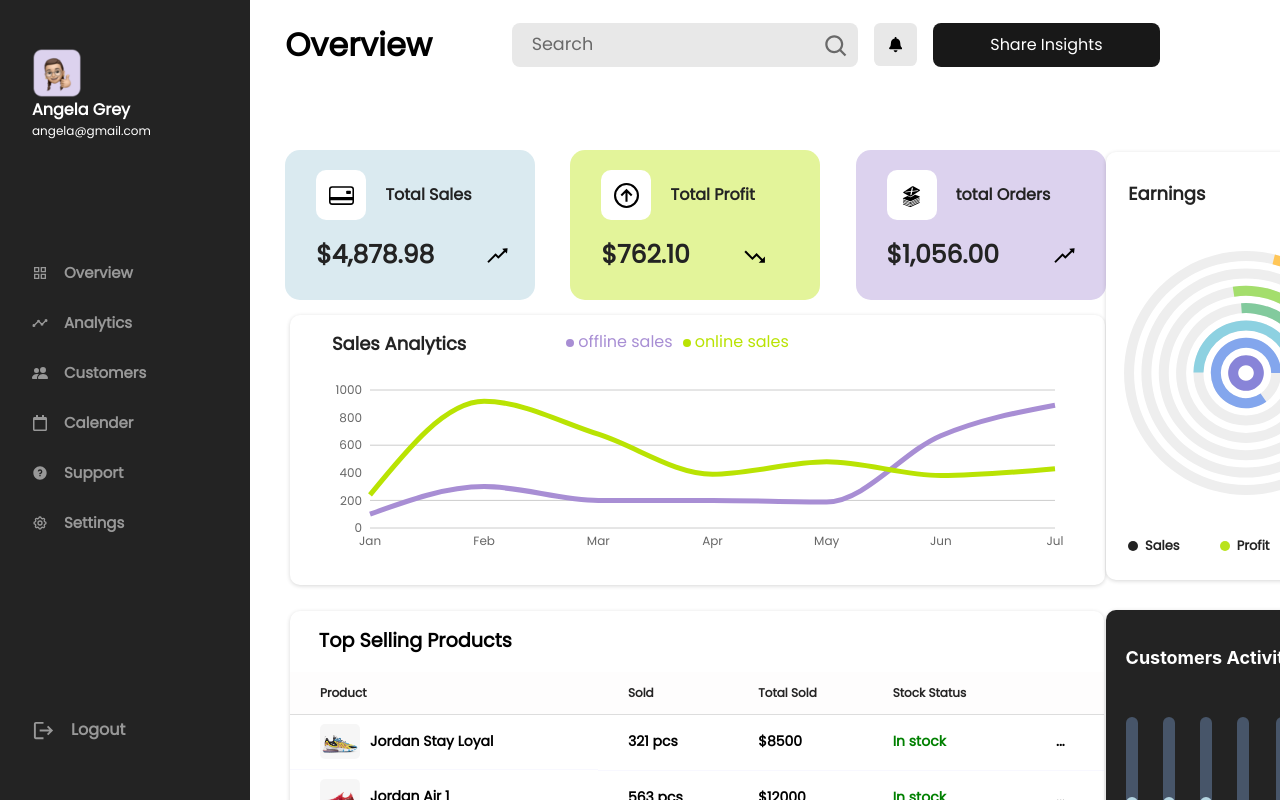
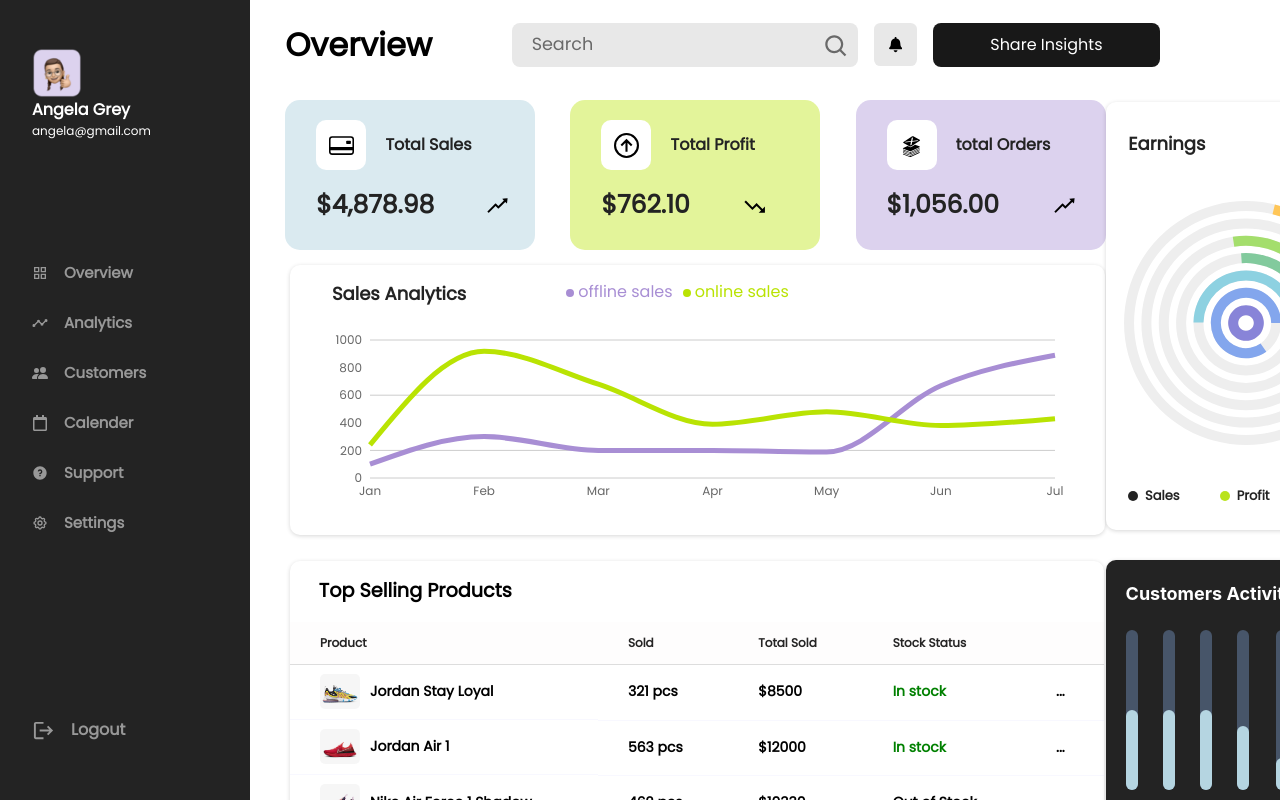
Before and after one commit to CentBit-Internship/wallet-web-ui, a React (Create React App) app: page / in a window 1280 px wide. Built offline with nearby package versions, Linux system fonts and the light colour scheme.

Commit message:
bugfix: fixed styling issues

```diff
--- a/src/App.css
+++ b/src/App.css
@@ -22,6 +22,7 @@
   display: flex;
   width: 100%;
   min-height: calc(100% - 200px);
+  margin-top: -50px;
 }
 
 .left {
--- a/src/components/customersActivity/styles.ts
+++ b/src/components/customersActivity/styles.ts
@@ -3,7 +3,7 @@ import styled from "styled-components";
 
 export const CustomerActivityBackground = styled.div`
     background: #232323;
-    height:320px;
+    height:275px;
     width: 270px;
     border-radius: 10px;
     margin-top: 10px;
@@ -14,7 +14,7 @@ export const CustomerActivityHeader = styled.div`
     color: white;
     font-size: 18px;
     font-weight: 700;
-    padding-top: 20px;
+    padding-top: 10px;
     display: flex;
     justify-content: space-between;
     align-items: center;
@@ -30,14 +30,15 @@ export const CustomerActivityHeaderSubtitle = styled.div`
     font-size: 17px;
     margin-right: 20px;
     margin-top: 13px;
+    padding-top: 8px;
 `
 
 export const CustomerActivityDot = styled.div`
-    margin-top: -18px;
+    margin-top: -23px;
     font-size: 20px;
 `
 
 
 export const CustomerActivityContent = styled.div`
-    margin-top: 30px;
+    margin-top: 10px;
 `
```
